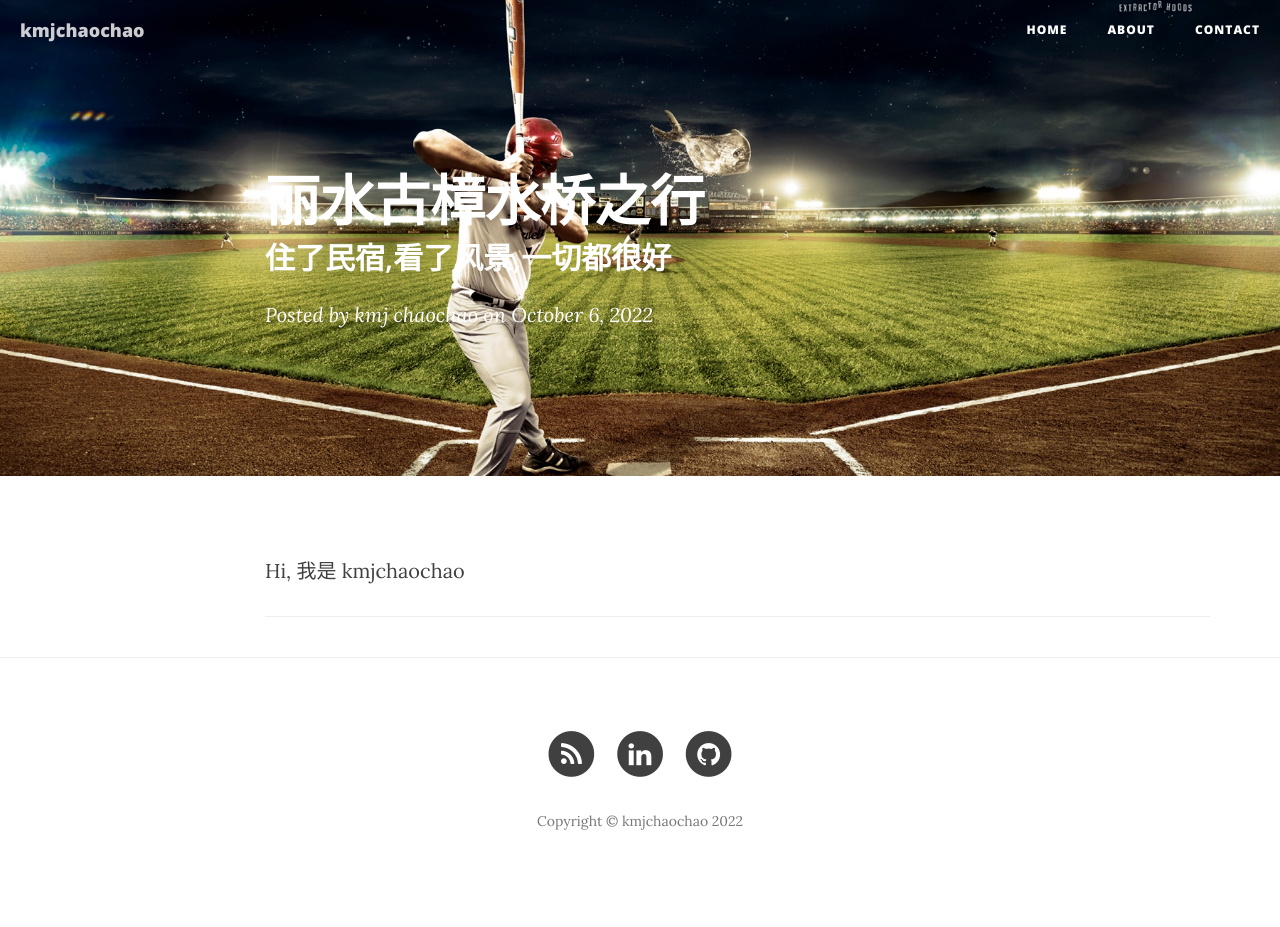
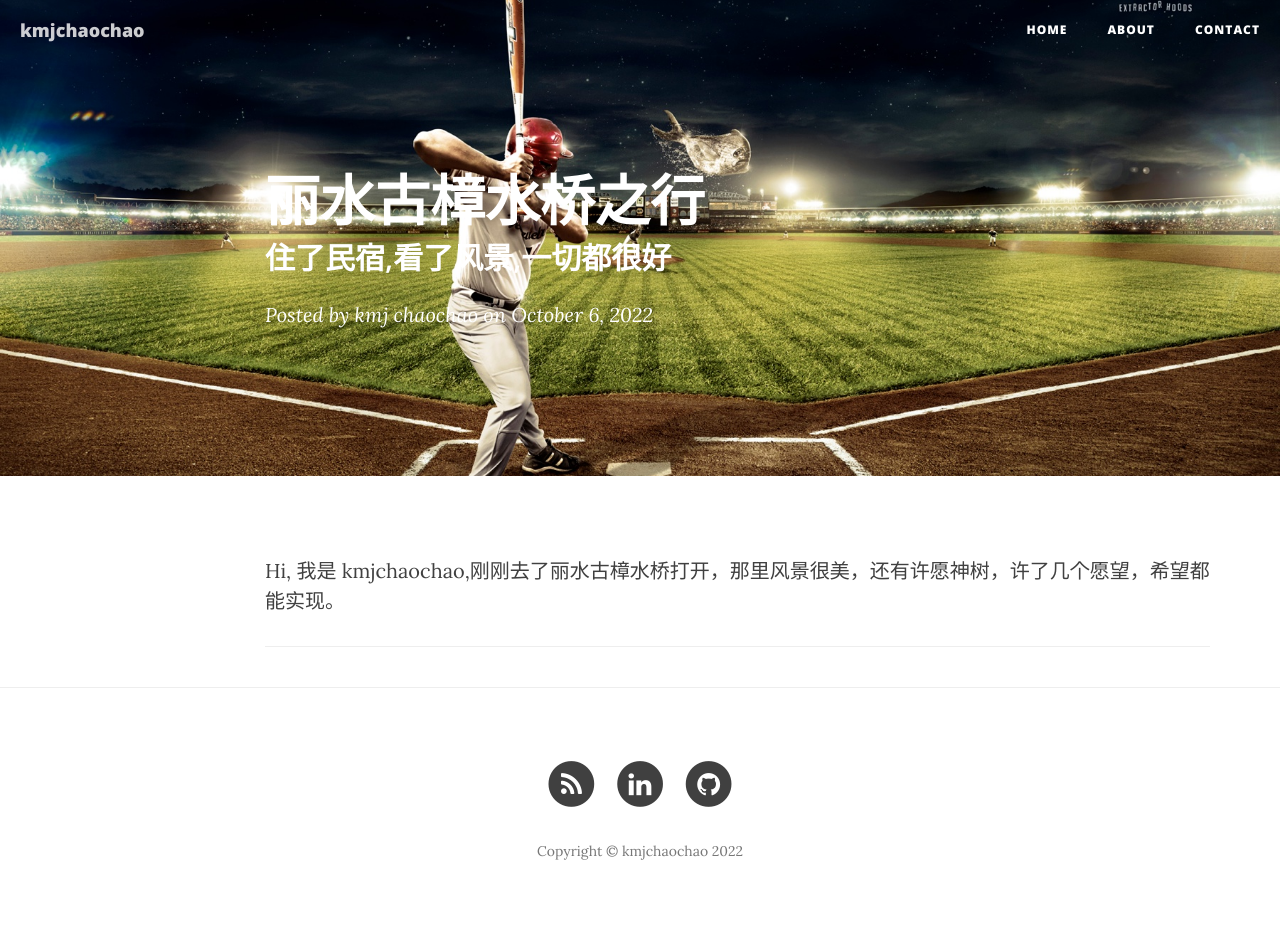
Before and after one commit to jingjingforest/jingjingforest.github.io, a Jekyll site: the page built from _posts/2022-10-06-lishui-travel.markdown, in a window 1280 px wide. Built offline with Jekyll 4.4.1, drawn with Linux system fonts in a browser that asks for light colours; nearby versions of some CDN libraries; before the commit the page ends 900 px from its top, so only the background shows below that.

Commit message:
Update 2022-10-06-lishui-travel.markdown

```diff
--- a/_posts/2022-10-06-lishui-travel.markdown
+++ b/_posts/2022-10-06-lishui-travel.markdown
@@ -7,4 +7,4 @@ author:     "kmj chaochao"
 header-img: "img/post-eye-03.jpg"
 ---
 
-Hi, 我是 kmjchaochao
+Hi, 我是 kmjchaochao,刚刚去了丽水古樟水桥打开，那里风景很美，还有许愿神树，许了几个愿望，希望都能实现。
```
